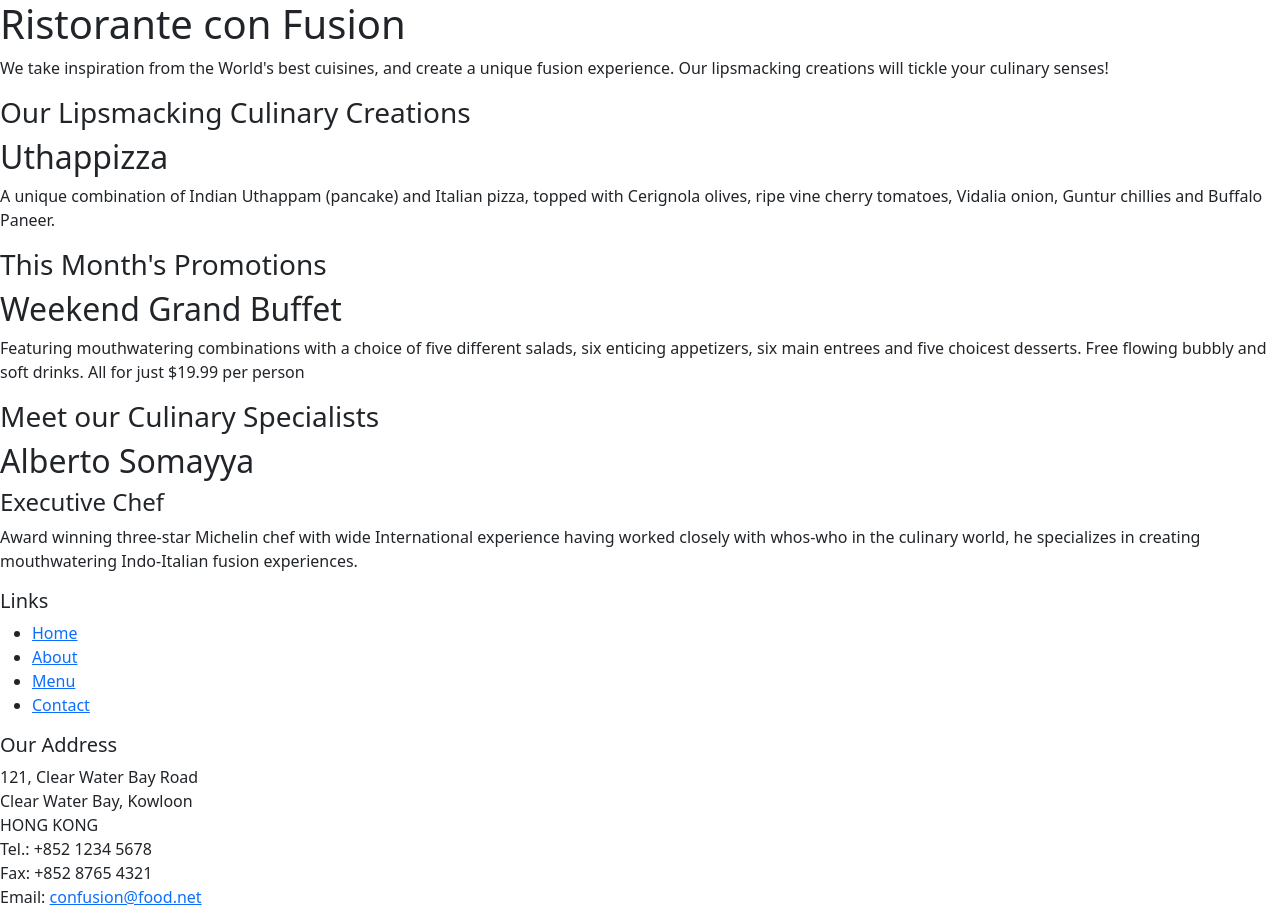
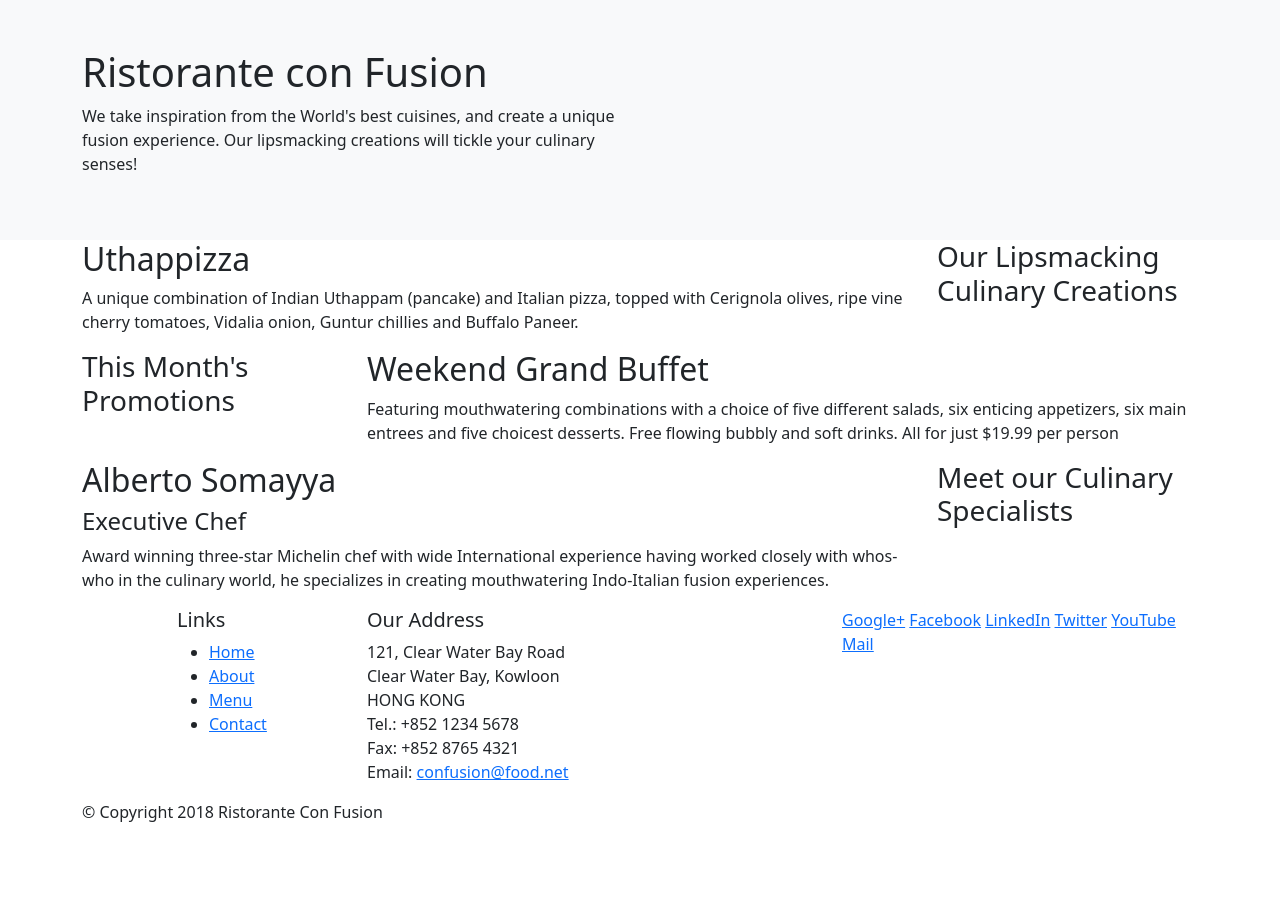
Before and after one commit to nico-rodriguez/front-end-web-ui-frameworks-and-tools-bootstrap4-course, a website: page index.html in a window 1280 px wide. Shown: the top 912 px of the page. After the commit the page ends 840 px from the top, so only its background shows below. Drawn offline with nearby package versions, Linux system fonts and the light colour scheme.

Commit message:
Bootstrap Grid System Part 1

```diff
--- a/index.html
+++ b/index.html
@@ -14,46 +14,46 @@
 
 <body>
 
-    <header>
-        <div>
-            <div>
-                <div>
+    <header class="bg-light p-5 rounded-lg">
+        <div class="container">
+            <div class="row">
+                <div class="col-12 col-sm-6">
                     <h1>Ristorante con Fusion</h1>
                     <p>We take inspiration from the World's best cuisines, and create a unique fusion experience. Our lipsmacking creations will tickle your culinary senses!</p>
                 </div>
-                <div>
+                <div class="col-12 col-sm">
                 </div>
             </div>
         </div>
     </header>
 
-    <div>
-        <div>
-            <div>
+    <div class="container">
+        <div class="row">
+            <div class="col-12 col-sm-4 order-sm-last col-md-3">
                 <h3>Our Lipsmacking Culinary Creations</h3>
             </div>
-            <div>
+            <div class="col col-sm order-sm-first col-md">
                 <h2>Uthappizza</h2>
                 <p>A unique combination of Indian Uthappam (pancake) and Italian pizza, topped with Cerignola olives, ripe vine cherry tomatoes, Vidalia onion, Guntur chillies and Buffalo Paneer.</p>
             </div>
         </div>
 
 
-        <div>
-            <div>
+        <div class="row">
+            <div class="col-12 col-sm-4 col-md-3">
                 <h3>This Month's Promotions</h3>
             </div>
-            <div>
+            <div class="col col-sm col-md">
                 <h2>Weekend Grand Buffet</h2>
                 <p>Featuring mouthwatering combinations with a choice of five different salads, six enticing appetizers, six main entrees and five choicest desserts. Free flowing bubbly and soft drinks. All for just $19.99 per person </p>
             </div>
         </div>
 
-        <div>
-            <div>
+        <div class="row">
+            <div class="col-12 col-sm-4 order-sm-last col-md-3">
                 <h3>Meet our Culinary Specialists</h3>
             </div>
-            <div>
+            <div class="col col-sm order-sm-first col-md">
                 <h2>Alberto Somayya</h2>
                 <h4>Executive Chef</h4>
                 <p>Award winning three-star Michelin chef with wide International experience having worked closely with whos-who in the culinary world, he specializes in creating mouthwatering Indo-Italian fusion experiences. </p>
@@ -62,9 +62,9 @@
     </div>
 
     <footer>
-        <div>
-            <div>
-                <div>
+        <div class="container">
+            <div class="row">
+                <div class="col-4 offset-1 col-sm-2">
                     <h5>Links</h5>
                     <ul>
                         <li><a href="#">Home</a></li>
@@ -73,7 +73,7 @@
                         <li><a href="#">Contact</a></li>
                     </ul>
                 </div>
-                <div>
+                <div class="col-7 col-sm-5">
                     <h5>Our Address</h5>
                     <address>
 		              121, Clear Water Bay Road<br>
@@ -84,7 +84,7 @@
 		              Email: <a href="mailto:confusion@food.net">confusion@food.net</a>
 		           </address>
                 </div>
-                <div>
+                <div class="col-12 col-sm-4">
                     <div>
                         <a href="http://google.com/+">Google+</a>
                         <a href="http://www.facebook.com/profile.php?id=">Facebook</a>
@@ -95,8 +95,8 @@
                     </div>
                 </div>
            </div>
-           <div>
-                <div>
+           <div class="row">
+                <div class="col-auto">
                     <p>© Copyright 2018 Ristorante Con Fusion</p>
                 </div>
            </div>
```
